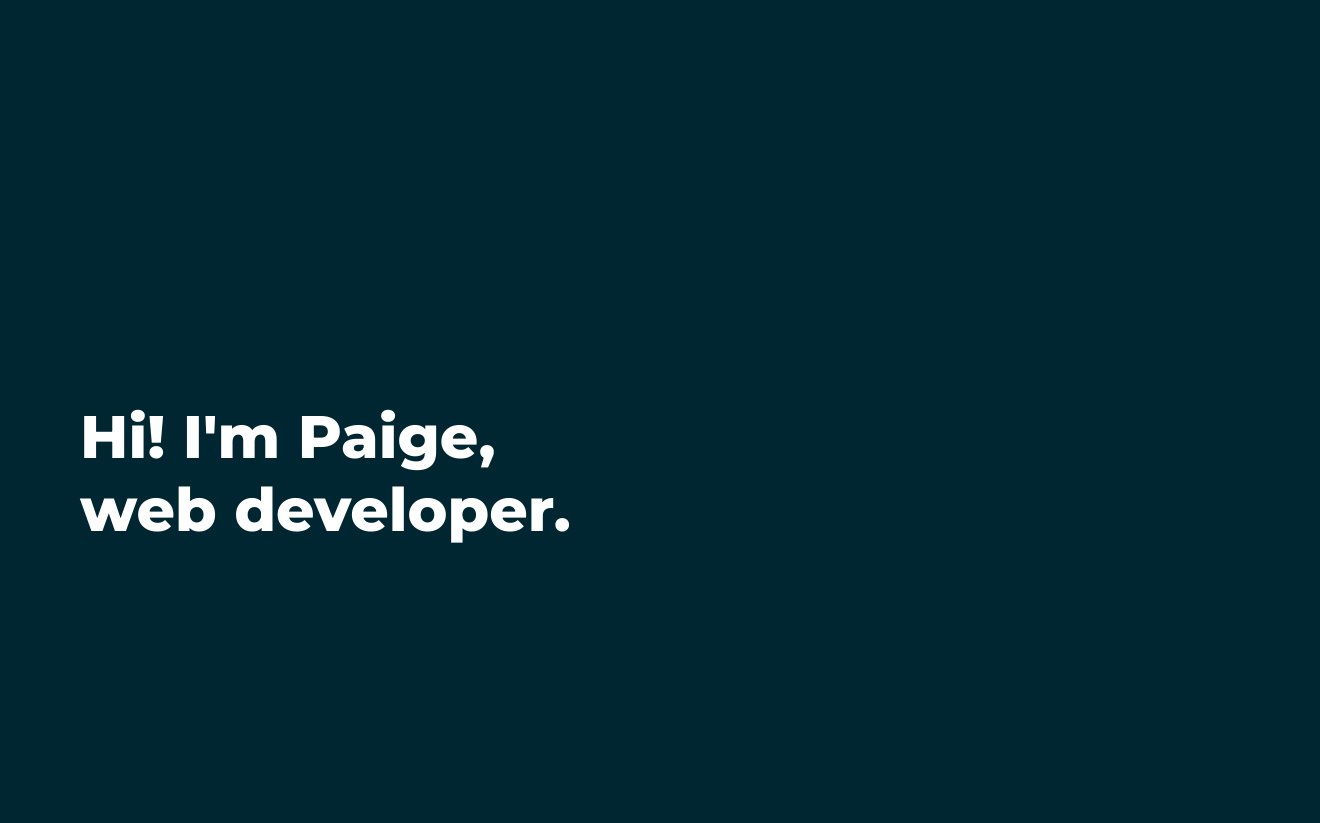
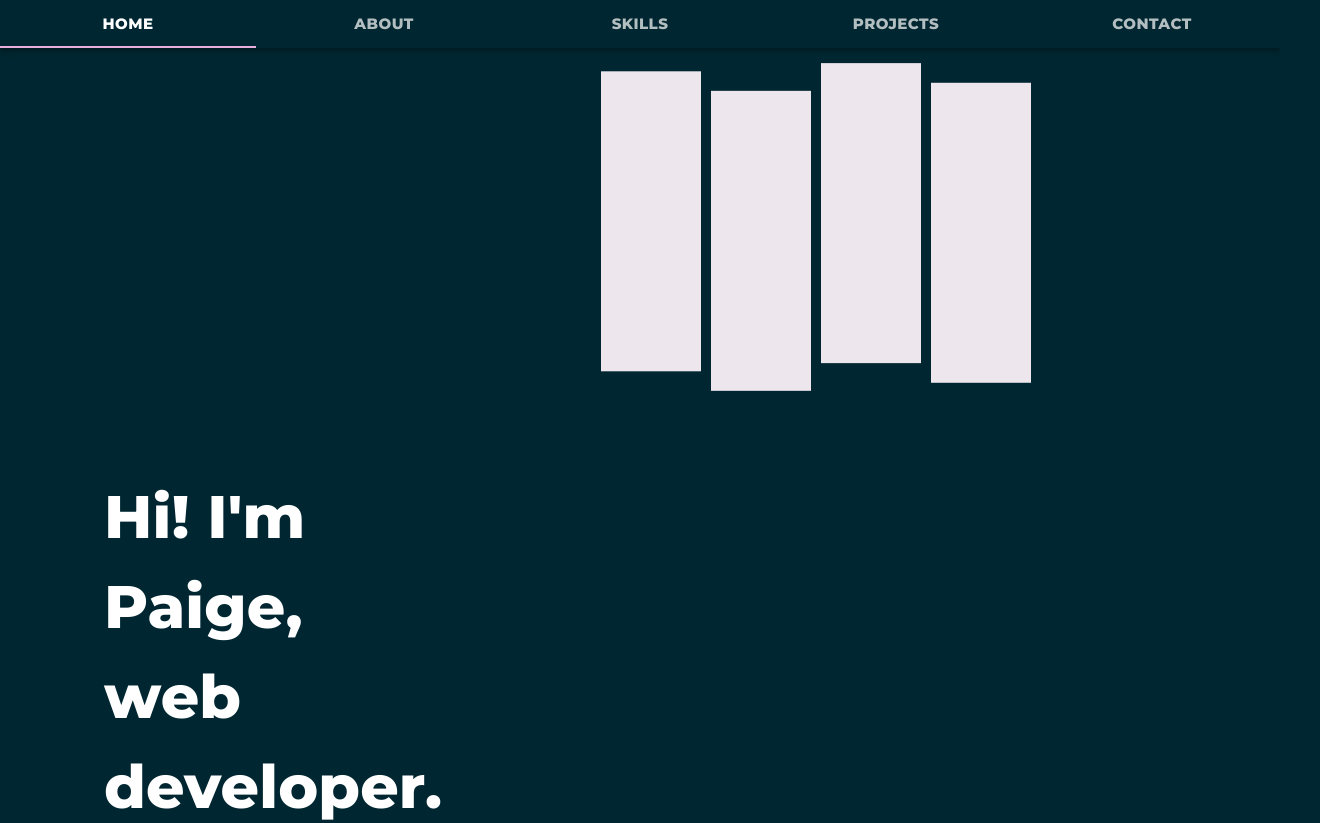
Before and after one commit to paigelindahl/portfolio, a React (Create React App) app in the folder front-end/: page / in a window 1280 px wide. Shown: the whole page, 1320 px wide, since content can reach past the window. Before the commit the page ends 800 px from the top, so only its background shows below. Built offline with nearby package versions, Linux system fonts and the light colour scheme.

Commit message:
block animation

```diff
--- a/front-end/package.json
+++ b/front-end/package.json
@@ -7,11 +7,14 @@
     "@testing-library/jest-dom": "^5.11.6",
     "@testing-library/react": "^11.2.2",
     "@testing-library/user-event": "^12.6.0",
+    "delay": "^4.4.0",
+    "lodash-es": "^4.17.20",
     "node-sass": "^4.0.0",
     "react": "^17.0.1",
     "react-dom": "^17.0.1",
     "react-router-dom": "^5.2.0",
     "react-scripts": "3.4.4",
+    "react-spring": "^8.0.27",
     "react-transition-group": "^4.4.1",
     "web-vitals": "^0.2.4",
     "webpack": "4.42.0",
--- a/front-end/src/App.js
+++ b/front-end/src/App.js
@@ -4,12 +4,14 @@ import {
   Route
 } from "react-router-dom";
 import { HomePage } from './components/HomePage';
+import Blocks from './components/Blocks';
 
 function App() {
   return (
     <Router>
       <div className="App">
         <Route exact path="/" component={HomePage}/>
+        <Route path="/blocks" component={Blocks} />
       </div>
     </Router>
   );
--- /dev/null
+++ b/front-end/src/components/Blocks.jsx
@@ -0,0 +1,25 @@
+import ReactDOM from 'react-dom';
+import React from 'react';
+import { useSpring, animated } from 'react-spring';
+import range from 'lodash-es/range';
+import '../styles/Blocks.scss';
+
+const items = range(4)
+const interp = i => r => `translate3d(0, ${15 * Math.sin(r + (i * 2 * Math.PI) / 1.6)}px, 0)`
+
+export default function Blocks() {
+  const { radians } = useSpring({
+    to: async next => {
+      while (1) await next({ radians: 2 * Math.PI })
+    },
+    from: { radians: 0 },
+    config: { duration: 3500 },
+    reset: true,
+  })
+  return (
+    <div className="blocks-container">
+    {items.map(i => <animated.div key={i} className="script-bf-box" style={{ transform: radians.interpolate(interp(i)) }} />)}
+    </div>
+  )}
+
+  ReactDOM.render(<Blocks />, document.getElementById('root'))
--- a/front-end/src/components/HomePage.jsx
+++ b/front-end/src/components/HomePage.jsx
@@ -1,6 +1,7 @@
 import React from 'react';
 import '../styles/HomePage.scss'
 import { SplitText } from './SplitText';
+import Nav from './Nav';
 
 export function HomePage(props) {
 
@@ -8,7 +9,7 @@ export function HomePage(props) {
   return (
     <>
     <div className="homepage-background">
-     <SplitText firstText="Hi! I'm Paige," secondText="web developer." role="heading" />
+      <Nav/>
     </div>
     </>
   )
--- /dev/null
+++ b/front-end/src/components/Nav.jsx
@@ -0,0 +1,118 @@
+import React from "react";
+import PropTypes from "prop-types";
+import { makeStyles } from "@material-ui/core/styles";
+import AppBar from "@material-ui/core/AppBar";
+import Tabs from "@material-ui/core/Tabs";
+import Tab from "@material-ui/core/Tab";
+import Typography from "@material-ui/core/Typography";
+import Box from "@material-ui/core/Box";
+import { createMuiTheme } from "@material-ui/core/styles";
+import { ThemeProvider } from "@material-ui/styles";
+import { SplitText } from './SplitText';
+import Blocks from './Blocks';
+import '../styles/Nav.scss';
+
+function TabPanel(props) {
+  const { children, value, index, ...other } = props;
+
+  return (
+    <div
+      role="tabpanel"
+      hidden={value !== index}
+      id={`simple-tabpanel-${index}`}
+      aria-labelledby={`simple-tab-${index}`}
+      {...other}
+    >
+      {value === index && (
+        <Box p={3}>
+          <Typography>{children}</Typography>
+        </Box>
+      )}
+    </div>
+  );
+}
+
+TabPanel.propTypes = {
+  children: PropTypes.node,
+  index: PropTypes.any.isRequired,
+  value: PropTypes.any.isRequired
+};
+
+function a11yProps(index) {
+  return {
+    id: `simple-tab-${index}`,
+    "aria-controls": `simple-tabpanel-${index}`
+  };
+}
+
+const useStyles = makeStyles((theme) => ({
+  root: {
+    flexGrow: 1,
+    // backgroundColor: "#002731",
+    // backgroundColor: theme.palette.background.primary,
+    // backgroundColor: theme.palette.background.paper,
+
+  }
+}));
+
+const theme = createMuiTheme({
+  palette: {
+    primary: {
+      main: "#002731",
+    },
+  },
+  spacing: 8,
+});
+
+export default function SimpleTabs() {
+  const classes = useStyles();
+  const [value, setValue] = React.useState(0);
+
+  const handleChange = (event, newValue) => {
+    setValue(newValue);
+  };
+
+  return (
+    <div className={classes.root}>
+      <ThemeProvider theme={theme}>
+        <AppBar position="static">
+          <Tabs
+            value={value}
+            onChange={handleChange}
+            aria-label="simple tabs example"
+            className="nav-tabs"
+            TabIndicatorProps={{
+              style: {
+                backgroundColor: " #e6aedd"
+              }
+              }}
+          >
+            <Tab label="Home" {...a11yProps(0)}   style={{minWidth: "20%", fontFamily: "Montserrat", fontSize: "15px", fontWeight: "bold"}}/>
+            <Tab label="About" {...a11yProps(1)} style={{minWidth: "20%", fontFamily: "Montserrat", fontSize: "15px", fontWeight: "bold"}}/>
+            <Tab label="Skills" {...a11yProps(2)} style={{minWidth: "20%", fontFamily: "Montserrat", fontSize: "15px", fontWeight: "bold"}}/>
+            <Tab label="Projects" {...a11yProps(3)} style={{minWidth: "20%", fontFamily: "Montserrat", fontSize: "15px", fontWeight: "bold"}}/>
+            <Tab label="Contact" {...a11yProps(4)} style={{minWidth: "20%", fontFamily: "Montserrat", fontSize: "15px", fontWeight: "bold"}}/>
+          </Tabs>
+        </AppBar>
+      <TabPanel value={value} index={0} >
+        <div className="text-blocks">
+          <SplitText firstText="Hi! I'm Paige," secondText="web developer." role="heading" />
+          <Blocks/>
+        </div>
+      </TabPanel>
+      <TabPanel value={value} index={1}>
+        item one
+      </TabPanel>
+      <TabPanel value={value} index={2}>
+        Item two
+      </TabPanel>
+      <TabPanel value={value} index={3}>
+        Item Three
+      </TabPanel>
+      <TabPanel value={value} index={4}>
+        Item Four
+      </TabPanel>
+      </ThemeProvider>
+    </div>
+  );
+}
--- a/front-end/src/components/SplitText.jsx
+++ b/front-end/src/components/SplitText.jsx
@@ -9,7 +9,7 @@ export function SplitText(props) {
     <div className="split-text">
         <span aria-label={props.firstText} role={props.role} className="split-text">
           {props.firstText.split("").map(function(char, index){
-              let style = {"animation-delay": (0.5 + index / 10) + "s"}
+              let style = {"animationDelay": (index / 10) + "s"}
               return <span
                 aria-hidden="true"
                 key={index}
@@ -21,7 +21,7 @@ export function SplitText(props) {
         <br/>
         <span aria-label={props.secondText} role={props.role} className="split-text">
           {props.secondText.split("").map(function(char, index){
-              let style = {"animation-delay": (0.5 + index / 10) + "s"}
+              let style = {"animationDelay": (index / 10) + "s"}
               return <span
                 aria-hidden="true"
                 key={index}
--- a/front-end/src/index.js
+++ b/front-end/src/index.js
@@ -3,9 +3,7 @@ import ReactDOM from 'react-dom';
 import App from './App';
 
 ReactDOM.render(
-  <React.StrictMode>
-    <App />
-  </React.StrictMode>,
+    <App />,
   document.getElementById('root')
 );
 
--- /dev/null
+++ b/front-end/src/styles/Blocks.scss
@@ -0,0 +1,42 @@
+* {
+  box-sizing: border-box;
+}
+
+
+.blocks-container{
+  width: 100%;
+  height: 100%;
+  margin: 0;
+  padding: 0;
+  background-color: white;
+  -webkit-touch-callout: none;
+  -webkit-user-select: none;
+  -khtml-user-select: none;
+  -moz-user-select: none;
+  -ms-user-select: none;
+  user-select: none;
+}
+
+.blocks-container{
+  position: relative;
+  width: 100%;
+  height: 100%;
+  display: flex;
+  align-items: center;
+  justify-content: center;
+  font-weight: 800;
+  color: black;
+  background:  #002731;
+}
+
+.script-bf-box {
+  width: 100px;
+  height: 300px;
+  background: #ede6ed;
+  margin: 5px;
+  will-change: transform;
+}
+
+.script-bf-box:hover {
+  background: #e6aedd;
+}
--- /dev/null
+++ b/front-end/src/styles/Nav.scss
@@ -0,0 +1,8 @@
+.nav-tabs{
+  width: 100vw;
+}
+
+.text-blocks{
+  display: flex;
+  justify-content: space-evenly;
+}
--- a/front-end/src/styles/SplitText.scss
+++ b/front-end/src/styles/SplitText.scss
@@ -38,21 +38,21 @@ span span {
   }
 }
 
-span span:hover {
-  -webkit-mask-image: linear-gradient(-75deg, rgba(0,0,0,.6) 30%, #000 50%, rgba(0,0,0,.6) 70%);
-  -webkit-mask-size: 200%;
-  animation: shine 1s infinite;
-}
+// span span:hover {
+  // -webkit-mask-image: linear-gradient(-75deg, rgba(0,0,0,.6) 30%, #000 50%, rgba(0,0,0,.6) 70%);
+  // -webkit-mask-size: 200%;
+  // animation: shine 1s infinite;
+// }
 
-@-webkit-keyframes shine {
-  from {
-    -webkit-mask-position: 150%;
-  }
+// @-webkit-keyframes shine {
+//   from {
+//     -webkit-mask-position: 150%;
+//   }
 
-  to {
-    -webkit-mask-position: -50%;
-  }
-}
+//   to {
+//     -webkit-mask-position: -50%;
+//   }
+// }
 
 // @keyframes shine{
 //   10% {
```
Also changed, not shown: 1 other file (tests, documents, lock files or other folders).
